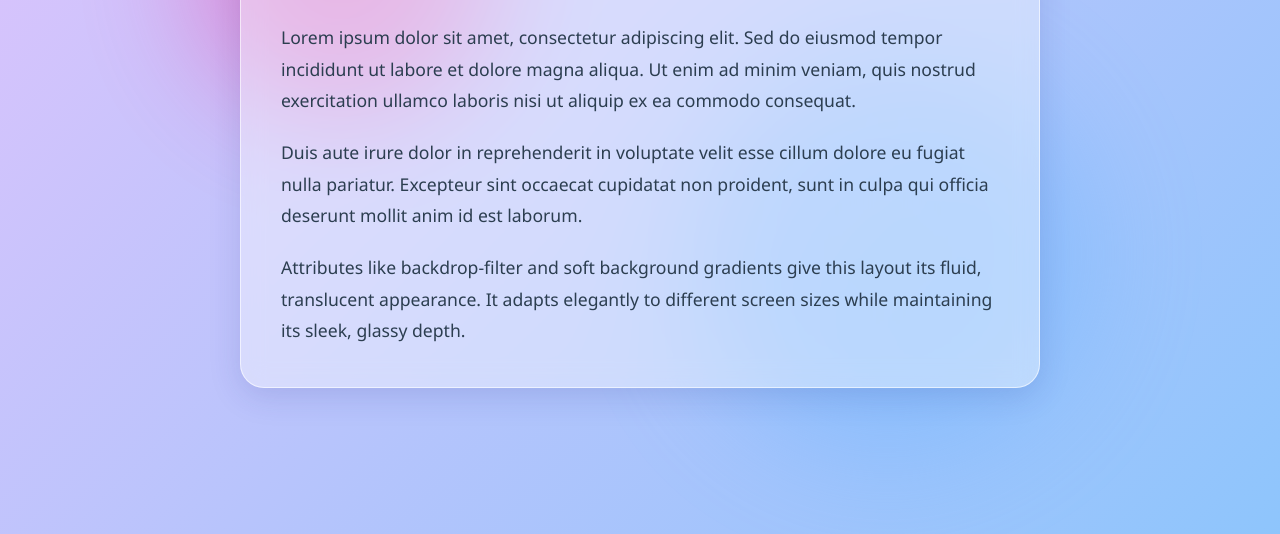
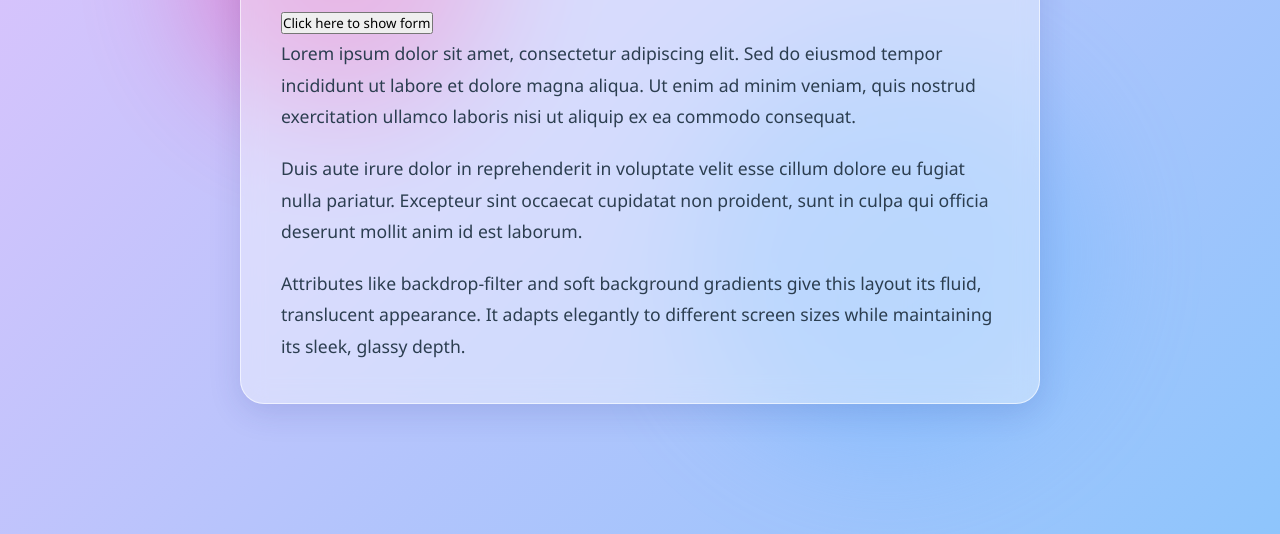
Before and after one commit to terrific-tinfoil/educator-testing, a plain HTML site: page index.html in a window 1280 px wide. Shown: the part 266-800 px from the top of the page. Drawn offline with Linux system fonts and the light colour scheme.

Commit message:
Update index.html

```diff
--- a/index.html
+++ b/index.html
@@ -114,6 +114,7 @@
         </header>
 
         <main class="glass-body">
+            <button class="ml-onclick-form" onclick="ml('show', 'PnH3YZ', true)">Click here to show form</button>
             <p>Lorem ipsum dolor sit amet, consectetur adipiscing elit. Sed do eiusmod tempor incididunt ut labore et dolore magna aliqua. Ut enim ad minim veniam, quis nostrud exercitation ullamco laboris nisi ut aliquip ex ea commodo consequat.</p>
 
             <p>Duis aute irure dolor in reprehenderit in voluptate velit esse cillum dolore eu fugiat nulla pariatur. Excepteur sint occaecat cupidatat non proident, sunt in culpa qui officia deserunt mollit anim id est laborum.</p>
```
